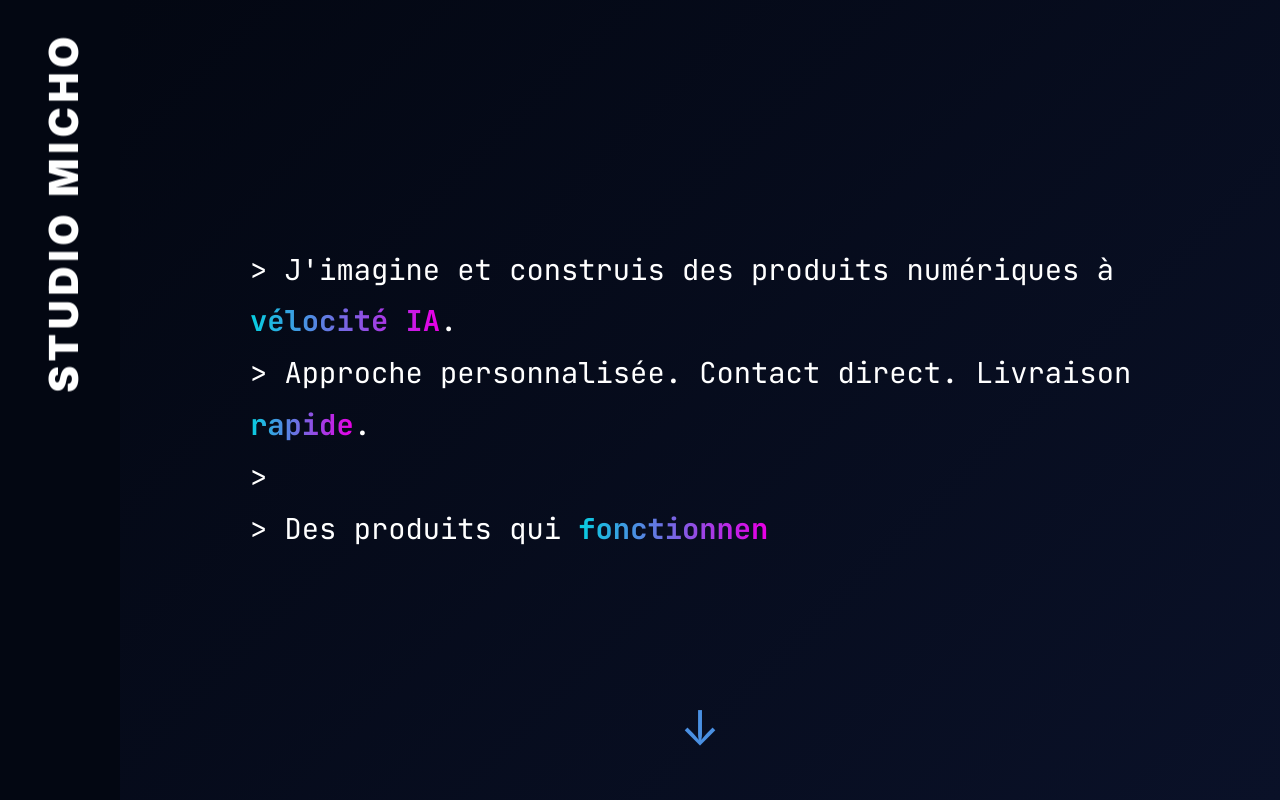
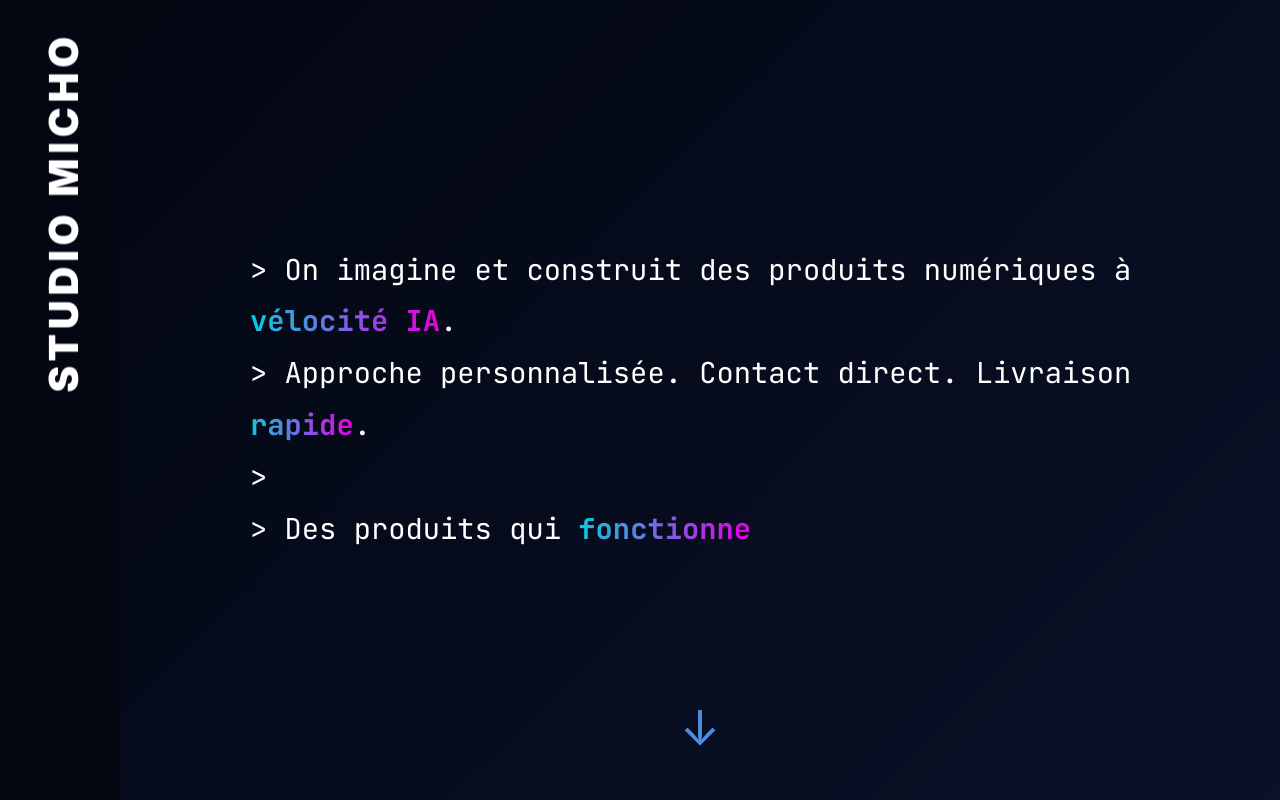
Before and after one commit to pierremichaudpm/studiomicho, a Next.js app: page / in a window 1280 px wide. Shown: the top 800 px of the page. Built offline with nearby package versions, Linux system fonts and the light colour scheme.

Commit message:
Update hero first line text
- Change from 'J'imagine et construis' to 'On imagine et construit'
- Update metadata description in layout.tsx
- Update CUSTOMIZATION.md documentation
- Adjust timing comment for character count change

```diff
--- a/app/layout.tsx
+++ b/app/layout.tsx
@@ -4,7 +4,7 @@ import "./globals.css";
 export const metadata: Metadata = {
   title: "Studio Micho — Produits Numériques Qui Livrent",
   description:
-    "J'imagine et construis des produits numériques à vélocité IA. Produits qui fonctionnent, pas juste des plans.",
+    "On imagine et construit des produits numériques à vélocité IA. Produits qui fonctionnent, pas juste des plans.",
 };
 
 export default function RootLayout({
--- a/components/Hero.tsx
+++ b/components/Hero.tsx
@@ -4,16 +4,16 @@ import React from "react";
 import { useTypewriter } from "@/hooks/useTypewriter";
 
 const Hero: React.FC = () => {
-  // Line 1: 98 chars (with HTML) × 25ms = 2450ms, ends at 2950ms
+  // Line 1: 99 chars (with HTML) × 25ms = 2475ms, ends at 2975ms
   const line1 = useTypewriter({
-    text: '> J\'imagine et construis des produits numériques à <span class="gradient-text">vélocité IA</span>.',
+    text: '> On imagine et construit des produits numériques à <span class="gradient-text">vélocité IA</span>.',
     speed: 25,
     delay: 500,
     showCursor: true,
     permanentCursor: false,
   });
 
-  // Line 2: 94 chars (with HTML) × 18ms = 1692ms, starts 2950 + 400 = 3350ms, ends 5042ms
+  // Line 2: 94 chars (with HTML) × 18ms = 1692ms, starts 2975 + 375 = 3350ms, ends 5042ms
   const line2 = useTypewriter({
     text: '> Approche personnalisée. Contact direct. Livraison <span class="gradient-text">rapide</span>.',
     speed: 18,
```
Also changed, not shown: 1 other file (tests, documents, lock files or other folders).
